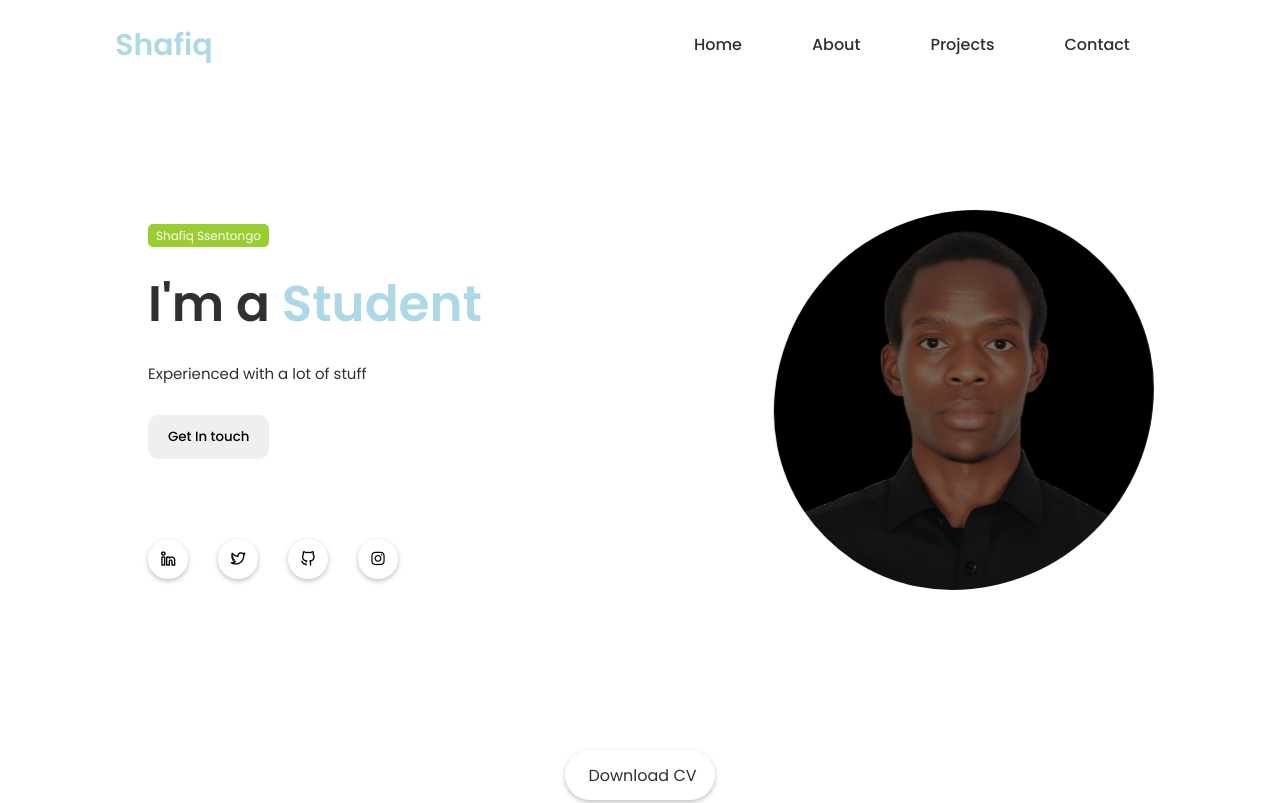
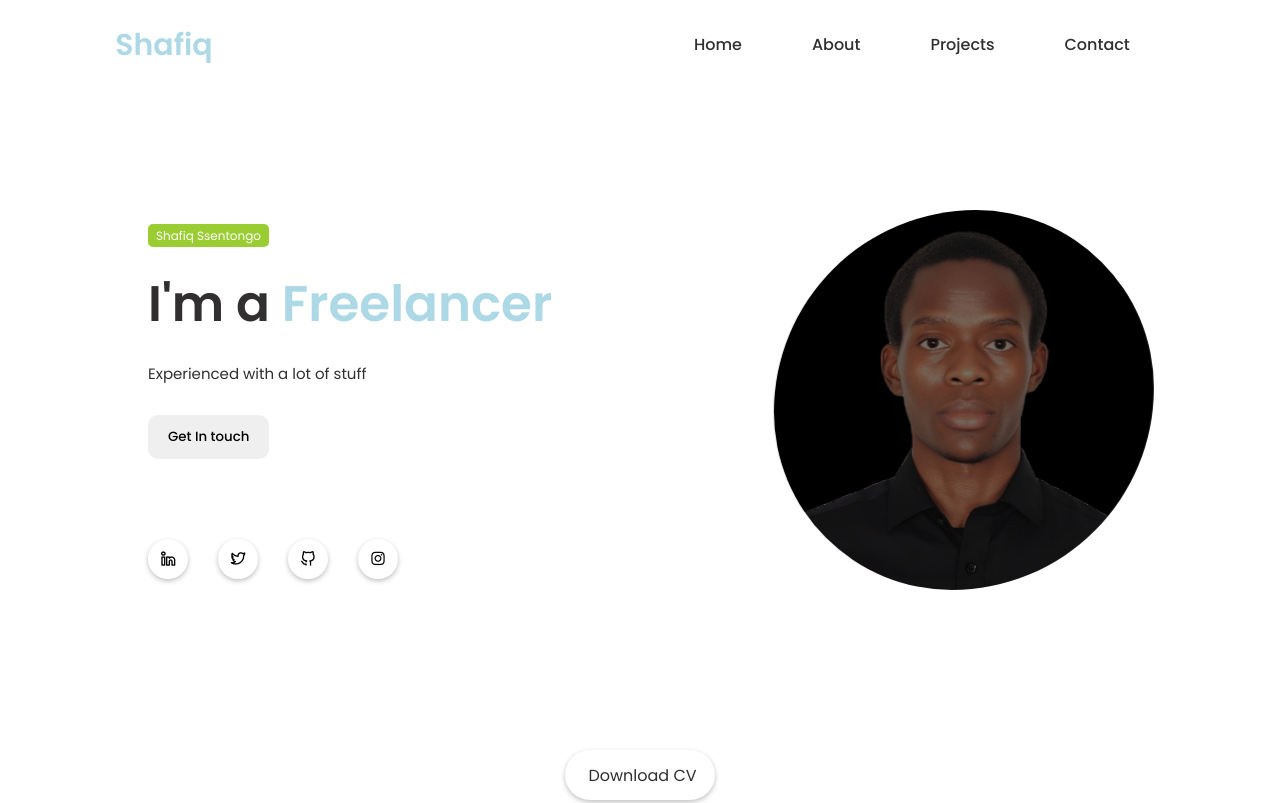
Before and after one commit to Shafiq-Memphi5/ShafiqPortfolio, a plain HTML site: page index.html in a window 1280 px wide. Shown: the top 803 px of the page. Drawn offline with nearby package versions, Linux system fonts and the light colour scheme; some icons are missing.

Commit message:
Update index.html

```diff
--- a/index.html
+++ b/index.html
@@ -51,7 +51,7 @@
                         <span>Shafiq Ssentongo</span>
                     </div>
                     <div class="featured-name">
-                        <p>I'm a <span class="typedText">Student</span></p>
+                        <p>I'm a <span class="typedText">Freelancer</span></p>
                     </div>
                     <div class="featured-text-info">
                         <p>Experienced with a lot of stuff</p>
```
